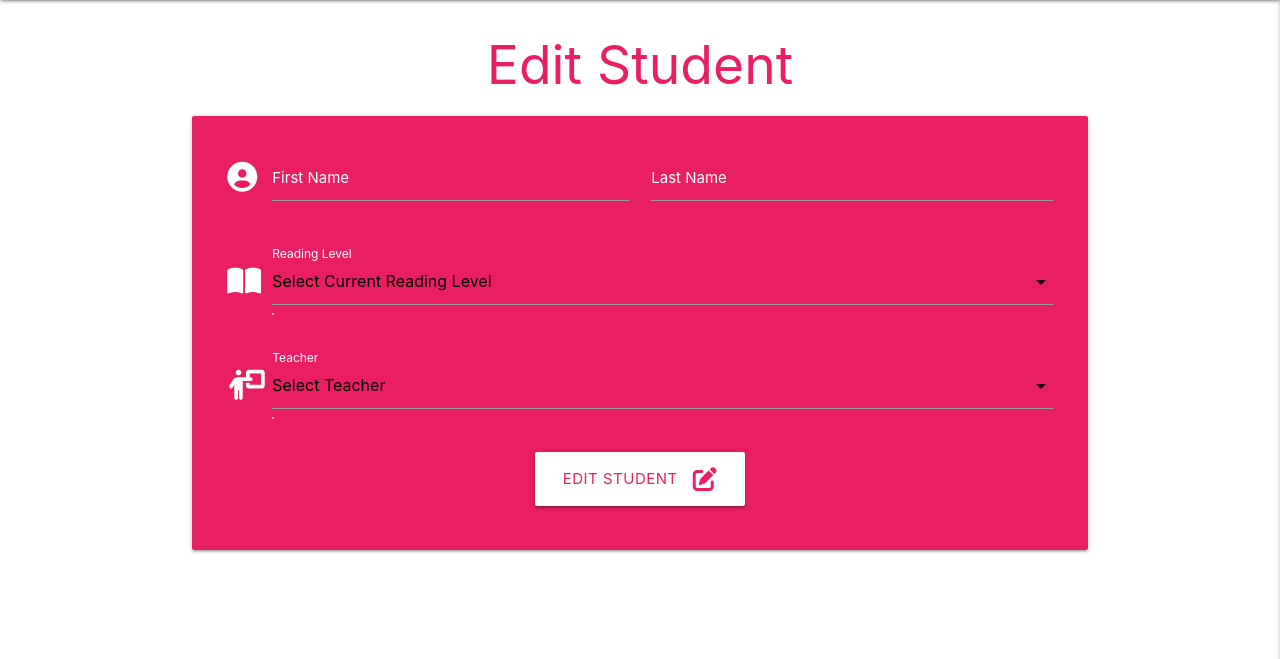
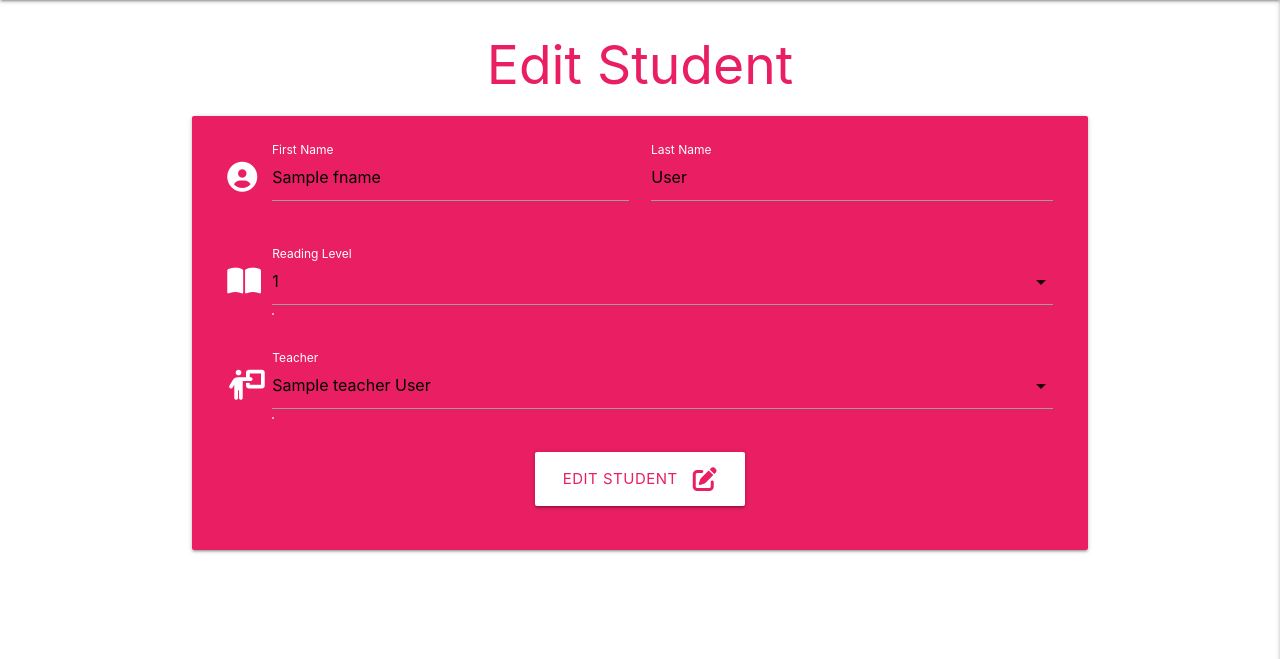
Before and after one commit to laurabolwell/lit-track, a Flask app: template templates/edit_student.html in a window 1280 px wide. Shown: the part 64-723 px from the top of the page. Run offline with Flask 3, Linux system fonts and the light colour scheme; the template is opened without the code that fills it: most values are stand-ins (such as "Sample title", 1, 10 or a date in 2020); some libraries are stand-ins or nearby versions.

Commit message:
Populate edit student form with current data

```diff
--- a/templates/edit_student.html
+++ b/templates/edit_student.html
@@ -9,11 +9,11 @@
         <div class="row">
             <div class="input-field col s6">
                 <i class="fa-solid fa-user-circle white-text prefix"></i>
-                <input id="fname" name="fname" minlength="2" maxlength="15" type="text" class="validate" required>
+                <input id="fname" name="fname" minlength="2" maxlength="15" value="{{ student.fname }}" type="text" class="validate" required>
                 <label for="fname" class="white-text">First Name</label>
             </div>
             <div class="input-field col s6">
-                <input id="lname" name="lname" minlength="2" maxlength="15" type="tel" class="validate" required>
+                <input id="lname" name="lname" minlength="2" maxlength="15" value="{{ student.lname }}" type="tel" class="validate" required>
                 <label for="lname" class="white-text">Last Name</label>
             </div>
         </div>
@@ -22,11 +22,19 @@
             <div class="input-field col s12">
                 <i class="fa-solid fa-book-open white-text prefix"></i>
                 <select id="reading_level" name="reading_level" class="validate" required>
-                    <option value="" disabled selected>Select Current Reading Level</option>
+                    <option value="" disabled>Select Current Reading Level</option>
                     {% for i in range(1, 31) %}
-                    <option value="{{i}}">{{i}}</option>
+                        {% if student.reading_level == i | string() %}
+                            <option value="{{i}}" selected>{{i}}</option>
+                        {% else %}
+                            <option value="{{i}}">{{i}}</option>
+                        {% endif %}
                     {% endfor %}
+                    {% if student.reading_level == "Free" %}
+                    <option value="Free" selected>Free Reader</option>
+                    {% else %}
                     <option value="Free">Free Reader</option>
+                    {% endif %}
                 </select>
                 <label for="reading_level" class="white-text">Reading Level</label>
             </div>
@@ -36,10 +44,13 @@
             <div class="input-field col s12">
                 <i class="fa-solid fa-person-chalkboard white-text prefix"></i>
                 <select id="teacher" name="teacher" class="validate" required>
-                    <option value="" disabled selected>Select Teacher</option>
+                    <option value="" disabled>Select Teacher</option>
                     {% for teacher in teachers %}
-                    <option value="{{ teacher.username }}">{{ teacher.title }} {{ teacher.surname }}
-                    </option>
+                    {% if teacher.username == student.teacher %}
+                    <option value="{{ teacher.username }}" selected>{{ teacher.title }} {{ teacher.surname }}
+                        {% else %}
+                    <option value="{{ teacher.username }}">{{ teacher.title }} {{ teacher.surname }}</option>
+                    {% endif %}
                     {% endfor %}
                 </select>
                 <label for="teacher" class="white-text">Teacher</label>
```
